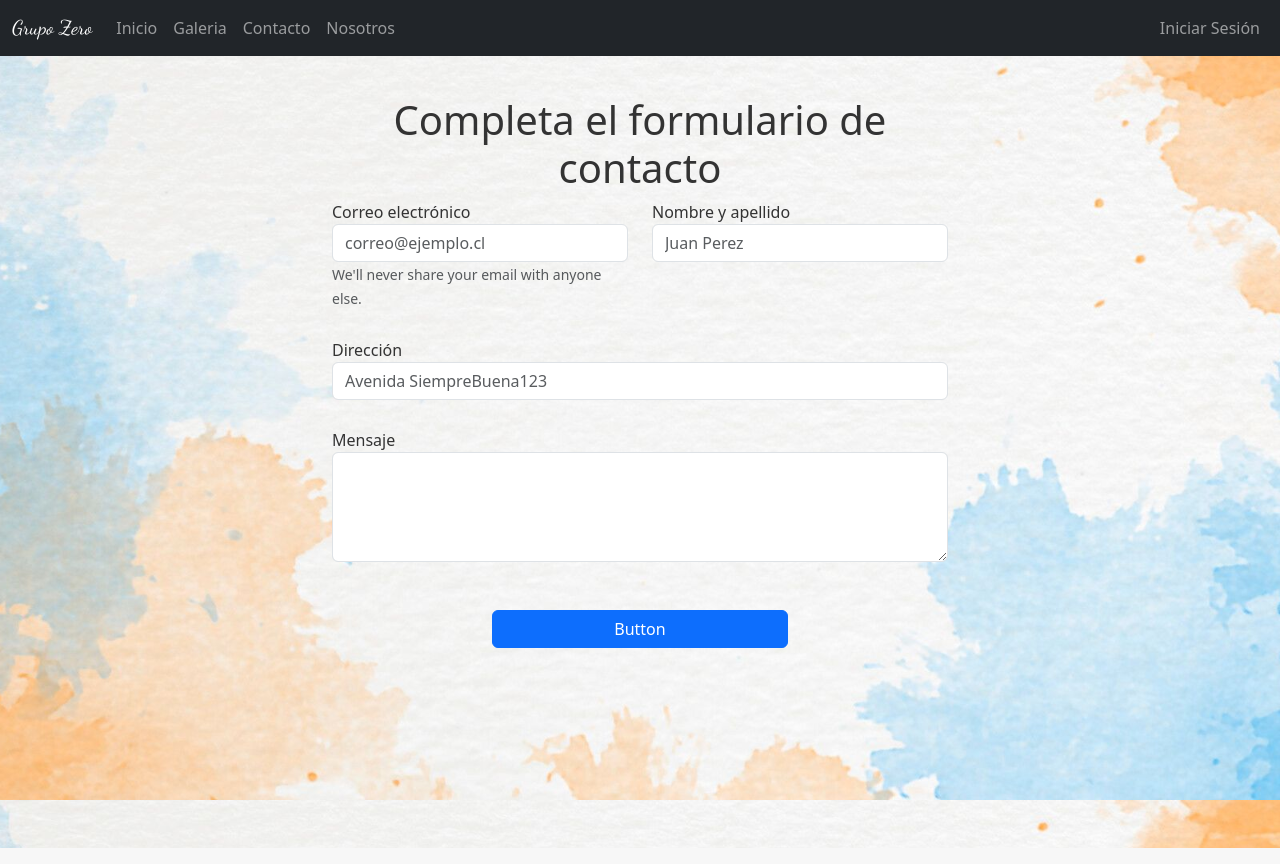
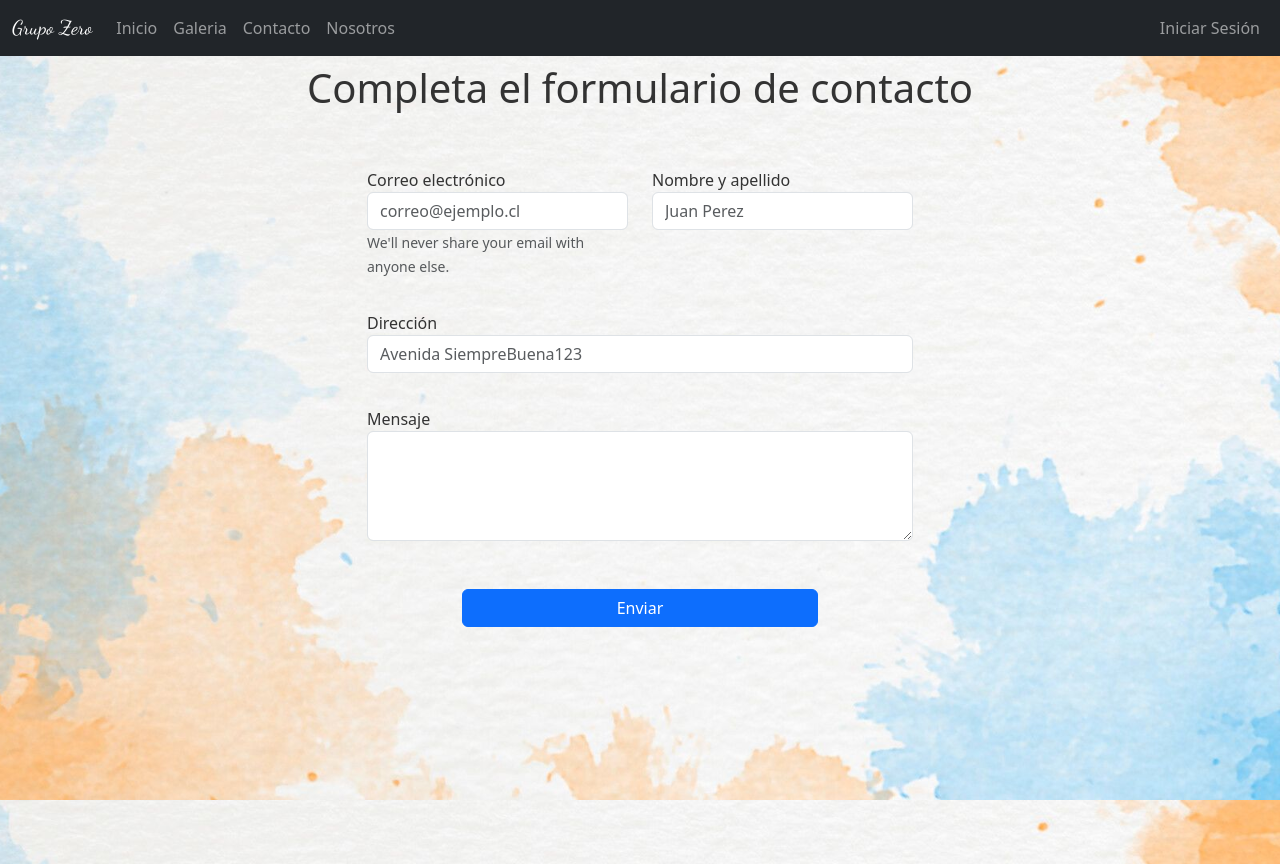
Before and after one commit to davrubio/grupozerov2, a Django app: page /tienda/contacto in a window 1280 px wide. Run offline with Django 4.2, Linux system fonts and the light colour scheme.

Commit message:
cambios generales

```diff
--- a/administrador/urls.py
+++ b/administrador/urls.py
@@ -2,7 +2,6 @@ from django.urls import path
 from . import views
 
 urlpatterns = [
-    # path('menu', views.menu, name='menu'),
     path('salir/', views.salir, name='salir'),
     path('registro', views.registro, name='registro'),
 ]
--- a/tienda/static/tienda/css/login.css
+++ b/tienda/static/tienda/css/login.css
@@ -26,7 +26,7 @@ form.user .form-control-user {
 
 .card{
     background: rgba(255, 255, 255, 0.5);
-    width: 500px;
+    width: 40%;
     /* height: 350px; */
 }
 
--- a/tienda/templates/tienda/contacto.html
+++ b/tienda/templates/tienda/contacto.html
@@ -12,83 +12,63 @@
     <link rel="stylesheet" href="{% static 'tienda/css/index.css' %}">
 </head>
 
-<body class="w-75">
+<body>
 <header style="margin-bottom:5%;">
     {% include 'fragmentos/navbar.html' %}
 </header>
-<div class="container-fluid">
-    <form class="pt-5">
+<div class="container">
+    <form>
         <div class="row">
-            <div class="col-lg-2"></div>
-
-            <div class="col-lg-8 col-md-12 text-center">
+            <div class="col-lg-12 col-md-12 text-center pb-5">
                 <h1 class="textAliCenter">Completa el formulario de contacto</h1>
             </div>
-
-            <div class="col-lg-2"></div>
         </div>
-
-        <div class="row">
-            <div class="col-lg-2 col-md-0"></div>
-
-            <div class="col-lg-4 col-md-6 col-sm-12">
-
+        <div class="row justify-content-center">
+            <div class="col-lg-3 col-md-6 col-sm-12">
                 <div class="form-group">
                     <label for="email">Correo electrónico</label>
                     <input type="email" class="form-control" id="email" aria-describedby="emailHelp"
-                           placeholder="correo@ejemplo.cl">
+                            placeholder="correo@ejemplo.cl">
                     <small id="emailHelp" class="form-text text-muted">We'll never share your email with anyone
                         else.</small>
                 </div>
             </div>
-
-            <div class="col-lg-4 col-md-6 col-sm-12">
+            <div class="col-lg-3 col-md-6 col-sm-12">
                 <div class="form-group">
                     <label for="nombre">Nombre y apellido</label>
                     <input type="text" class="form-control" id="nombre" placeholder="Juan Perez">
                 </div>
             </div>
-            <div class="col-lg-2 col-md-0"></div>
         </div>
-
-        <div class="row" style="margin-top:3%">
-            <div class="col-xl-2 col-lg-0"></div>
-            <div class="col-xl-8 col-lg-12">
+        <div class="row justify-content-center" style="margin-top:3%">
+            <div class="col-xl-6 col-lg-12">
                 <div class="form-group">
                     <label for="direccion">Dirección</label>
                     <input type="text" class="form-control" id="direccion" placeholder="Avenida SiempreBuena123">
                 </div>
             </div>
-            <div class="col-xl-2 col-lg-0"></div>
         </div>
-
-        <div class="row" style="margin-top:3%">
-            <div class="col-xl-2 col-lg-0"></div>
-            <div class="col-xl-8 col-lg-12">
+        <div class="row justify-content-center" style="margin-top:3%">
+            <div class="col-xl-6 col-lg-12">
                 <div class="form-group">
                     <label for="mensaje">Mensaje</label>
                     <textarea class="form-control" id="mensaje" rows="4"></textarea>
                 </div>
             </div>
-            <div class="col-xl-2 col-lg-0"></div>
         </div>
-        <div class="row">
-            <div class="col-lg-4"></div>
+        <div class="row justify-content-center">
             <div class="col-lg-4">
                 <div class="d-grid py-5 gap-2">
-                    <button class="btn btn-primary" type="button">Button</button>
+                    <button class="btn btn-primary" type="button">Enviar</button>
                 </div>
             </div>
-            <div class="col-lg-4"></div>
         </div>
         <!-- <button type="submit" onclick="enviarFormulario()" value="Enviar"> -->
     </form>
-    <div class="row">
-        <div class="col-lg-4 col-md-2"></div>
+    <div class="row justify-content-center">
         <div class="col-lg-4 col-md-8">
             <div id="error"></div>
         </div>
-        <div class="col-lg-4 col-md-2"></div>
     </div>
 </div>
 
```
Also changed, not shown: administrador/forms.py (+1 -11 lines), administrador/templates/registration/login.html (renamed from tienda/templates/tienda/registrationCliente/loginCliente.html, +14 -11 lines), administrador/views.py (+0 -37 lines), templates/registration/login.html (deleted, +0 -59 lines), tienda/static/tienda/css/loginCliente.css (deleted, +0 -38 lines), tienda/static/tienda/css/menu.css (deleted, +0 -10 lines), tienda/templates/tienda/index.html (+0 -51 lines), tienda/templates/tienda/nosotros.html (+13 -23 lines), tienda/templates/tienda/registrationCliente/registroCliente.html (deleted, +0 -75 lines), tienda/views.py (+0 -8 lines), administrador/templates/registration/registro.html (renamed from templates/registration/registro.html), db.sqlite3.
